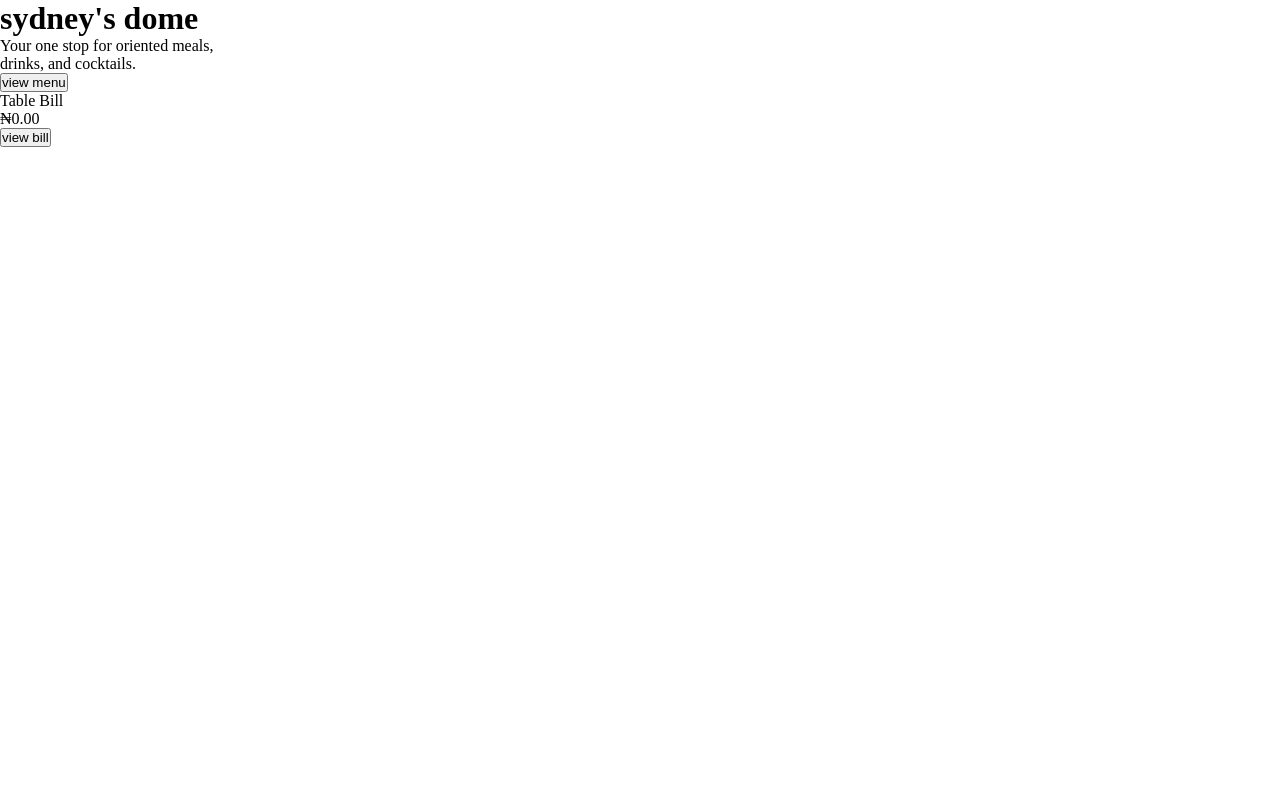
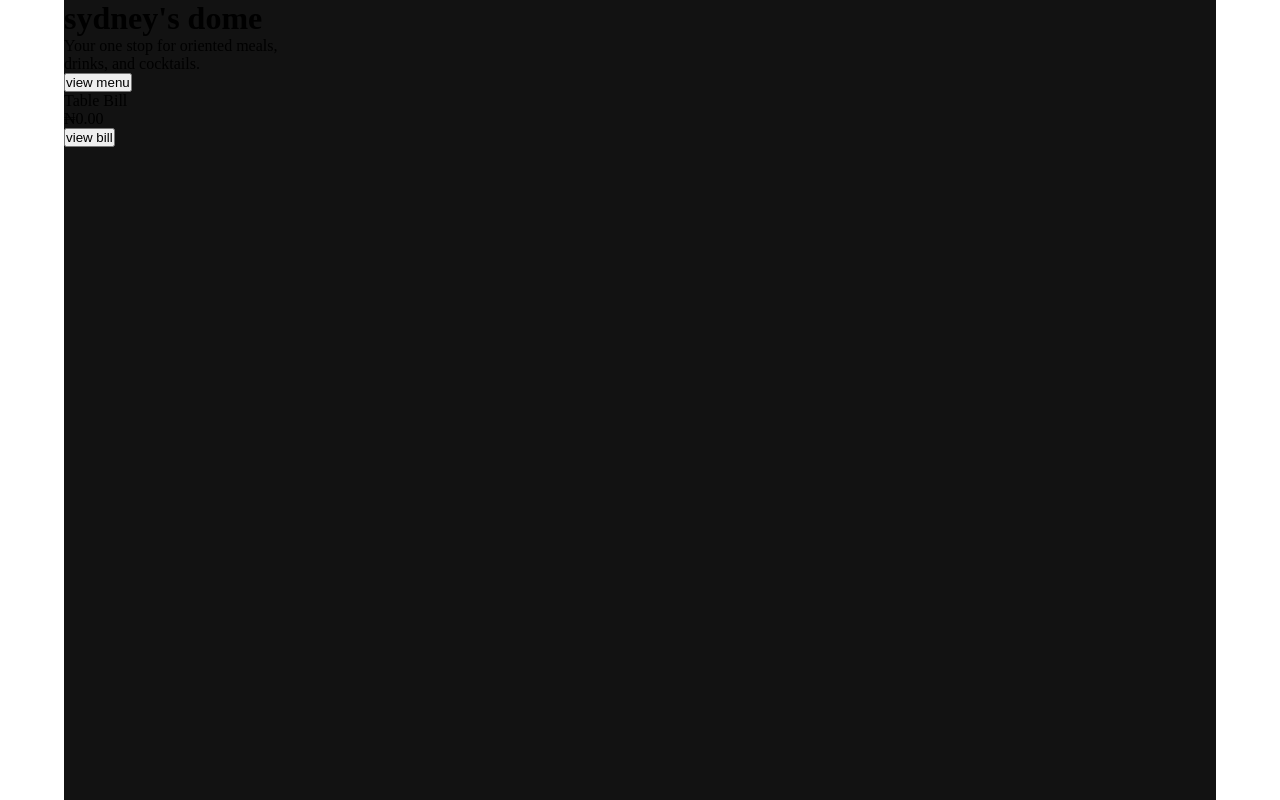
Before and after one commit to naziiriah/Restaurant, a React (Create React App) app: page / in a window 1280 px wide. Built offline with nearby package versions, Linux system fonts and the light colour scheme; a web font is replaced by a local one.

Commit message:
desktop view

```diff
--- a/src/Styles/index.css
+++ b/src/Styles/index.css
@@ -808,6 +808,13 @@
     height: 100%;
   }
 }
+.container {
+  width: 90%;
+  height: 100vh;
+  margin: auto;
+  background-color: #121212;
+}
+
 @media screen and (max-width: 500px) {
   .header {
     text-transform: capitalize;
--- a/src/Styles/index.scss
+++ b/src/Styles/index.scss
@@ -19,10 +19,12 @@ $roboto:'Roboto', sans-serif;
 $cursive:'Yatra One', cursive;
 $openSans: 'Open Sans', sans-serif;
 
-
+.container{
+   width:90%;
+   margin: auto;
+   background-color: #121212;
+}
 @media screen and (max-width:500px) {
-
-
 .header{
     text-transform: capitalize;
     font-family:$font-title;
@@ -44,7 +46,6 @@ $openSans: 'Open Sans', sans-serif;
 .container{
     width:90%;
     margin: auto;
-
 }
 
  .welcome__main{
```
Also changed, not shown: 1 other file (tests, documents, lock files or other folders).
